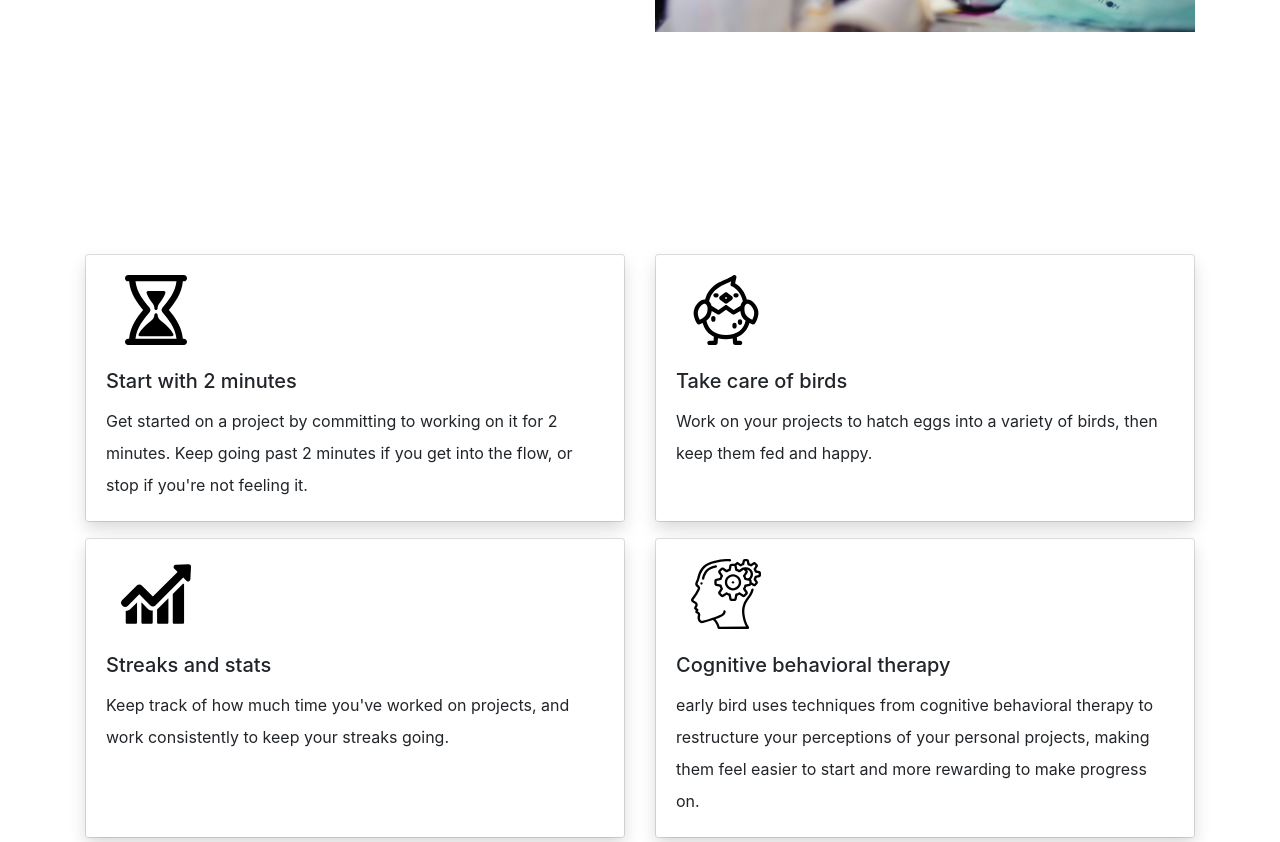
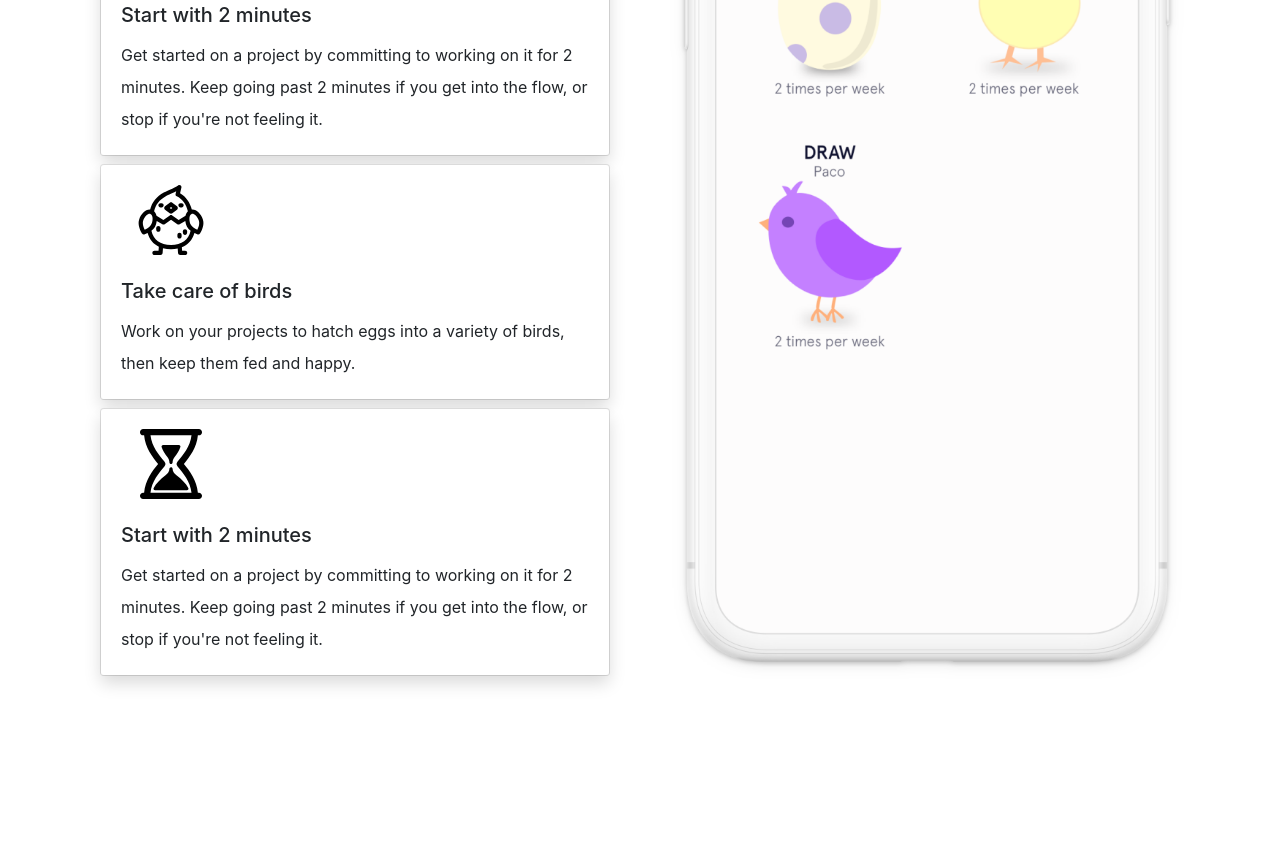
Before and after one commit to projectnabi/projectnabi.github.io, a plain HTML site: page index.html in a window 1280 px wide. Shown: the part 550-1392 px from the top of the page. Drawn offline with nearby package versions, Linux system fonts and the light colour scheme.

Commit message:
rearrange content

```diff
--- a/css/styles.css
+++ b/css/styles.css
@@ -104,6 +104,10 @@ h1 {
       padding-top: 10%
   }
 
+  .screen img {
+      width: 100%;
+  }
+
 @media (max-width: 768px) {
     #beforePic, #callPic {
       display: none
--- a/index.html
+++ b/index.html
@@ -18,8 +18,8 @@
 
     <link rel="icon" type="image/png" href="./assets/favicon.png">
 
-    <link rel="stylesheet" href="https://stackpath.bootstrapcdn.com/bootstrap/4.1.3/css/bootstrap.min.css" integrity="sha384-MCw98/SFnGE8fJT3GXwEOngsV7Zt27NXFoaoApmYm81iuXoPkFOJwJ8ERdknLPMO"
-        crossorigin="anonymous">
+    <link rel="stylesheet" href="https://stackpath.bootstrapcdn.com/bootstrap/4.1.3/css/bootstrap.min.css"
+        integrity="sha384-MCw98/SFnGE8fJT3GXwEOngsV7Zt27NXFoaoApmYm81iuXoPkFOJwJ8ERdknLPMO" crossorigin="anonymous">
     <link href="https://unpkg.com/aos@2.3.1/dist/aos.css" rel="stylesheet">
 </head>
 
@@ -35,23 +35,17 @@
 
 
     <div class="container bg-white">
-        <header class="row " data-aos="fade-up" data-aos-duration="500" data-aos-once="true">
+        <header class="row" data-aos="fade-up" data-aos-duration="500" data-aos-once="true">
             <div class="col col-sm-12 col-md-6">
+                <div class="row">
                     <h1>Catch your worm</h1>
                     <p class="pt-3">Getting started on a personal project without deadlines can be difficult.
                         early bird makes it easy to get started on your projects and turn them into habits,
-                    through a gamified experience that rewards productivity and makes large, daunting tasks more approachable.
+                        through a gamified experience that rewards productivity and makes large, daunting tasks more
+                        approachable.
                     </p>
                 </div>
-            <div class=" col-sm-12 col-md-6">
-                <img src="assets/artistOnPhone.jpg" />
-            </div>
-
-        </header>
-    </div>
-    <div class="container" data-aos="fade-up" data-aos-duration="500" data-aos-once="true">
-        <div class="row section mb-3">
-            <div class="col-sm-12 col-md-6 pad d-flex align-items-stretch">
+                <div class="col-sm-12 col-md-12 pad d-flex align-items-stretch mb-2">
                     <div class="card feat">
                         <div class="card-body shadow">
                             <img src="assets/hourglass.svg" />
@@ -63,41 +57,37 @@
                         </div>
                     </div>
                 </div>
-            <div class="col-sm-12 col-md-6 pad d-flex align-items-stretch">
+                <div class="col-sm-12 col-md-12 pad d-flex align-items-stretch mb-2">
                     <div class="card feat">
                         <div class="card-body shadow">
                             <img class="" src="assets/chick.svg" height="20px">
                             <h5 class="card-title mt-4">Take care of birds</h5>
-                        <p class="card-text">Work on your projects to hatch eggs into a variety of birds, then keep them fed and happy.</p>
+                            <p class="card-text">Work on your projects to hatch eggs into a variety of birds, then keep
+                                them
+                                fed and happy.</p>
                         </div>
                     </div>
                 </div>
-        </div>
-        <div class="row">
-            <div class="col-sm-12 col-md-6 pad d-flex align-items-stretch">
+                <div class="col-sm-12 col-md-12 pad d-flex align-items-stretch mb-2">
                     <div class="card feat">
                         <div class="card-body shadow">
-                        <img src="assets/line-chart.svg">
-                        <h5 class="card-title mt-4">Streaks and stats</h5>
-                        <p class="card-text">Keep track of how much time you've worked on projects, and work consistently to keep your streaks going.</p>
-                    </div>
-                </div>
-            </div>
-            <div class="col-sm-12 col-md-6 pad d-flex align-items-stretch">
-                <div class="card feat">
-                    <div class="card-body shadow">
-                        <img src="assets/thinking.svg">
-                        <h5 class="card-title mt-4">Cognitive behavioral therapy</h5>
+                            <img src="assets/hourglass.svg" />
+                            <h5 class="card-title mt-4">Start with 2 minutes</h5>
                             <p class="card-text">
-                            early bird uses techniques from cognitive behavioral therapy
-                            to restructure your perceptions of your personal projects,
-                            making them feel easier to start and more rewarding to make progress on.
+                                Get started on a project by committing to working on it for 2 minutes.
+                                Keep going past 2 minutes if you get into the flow, or stop if you're not feeling it.
                             </p>
                         </div>
                     </div>
                 </div>
             </div>
+            <div class="col-sm-12 col-md-6 screen">
+                <img src="assets/EarlyBirdHome.png" />
             </div>
+
+        </header>
+    </div>
+
     <div class="container">
         <main class="row section " data-aos="fade-up" data-aos-duration="500" data-aos-once="true">
             <div id="callPic" class=" img col">
```
Also changed, not shown: assets/EarlyBirdHome.png (added). Lines whose indentation alone changed are shown as unchanged.
